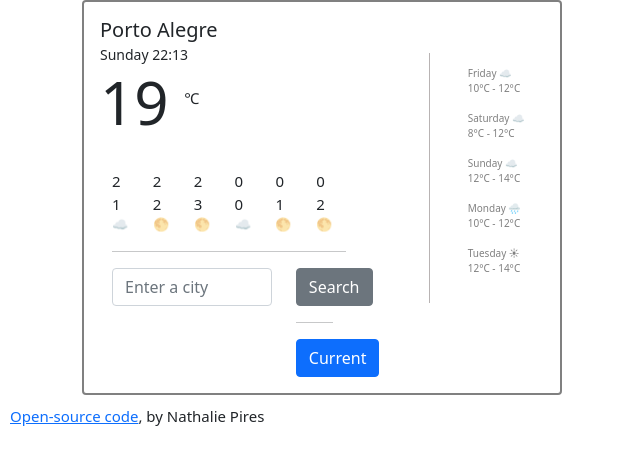
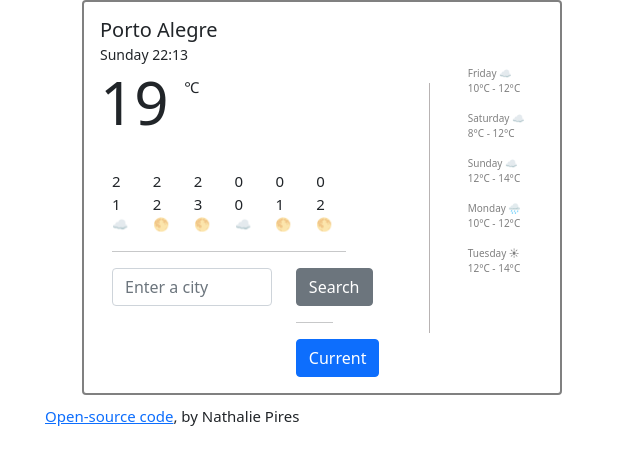
Before and after one commit to NathaliePires/nathalie-shecodes-plus-project, a plain HTML site: page index.html in a window 1280 px wide. Shown: the whole page, without its empty margins (0-640 px from the left). Drawn offline with nearby package versions, Linux system fonts and the light colour scheme.

Commit message:
Improved unit and footer link

```diff
--- a/style.css
+++ b/style.css
@@ -1,5 +1,6 @@
 h1 {
   font-size: 60px;
+  margin-right: 0;
 }
 
 h5 {
@@ -7,13 +8,15 @@ h5 {
 }
 
 p {
+  display: block;
   font-size: 15px;
-  margin: 10px;
+  margin: 10px 45px;
+  max-width: 600px;
 }
 
 #linha-vertical {
   border-right: 1px solid rgb(184, 179, 179);
-  bottom: 90px;
+  bottom: 60px;
   height: 250px;
   position: absolute;
   right: 130px;
@@ -45,5 +48,6 @@ p {
 .current-temp {
   display: inline;
   font-size: 15px;
-  vertical-align: super;
+  position: relative;
+  top: -32px;
 }
```
